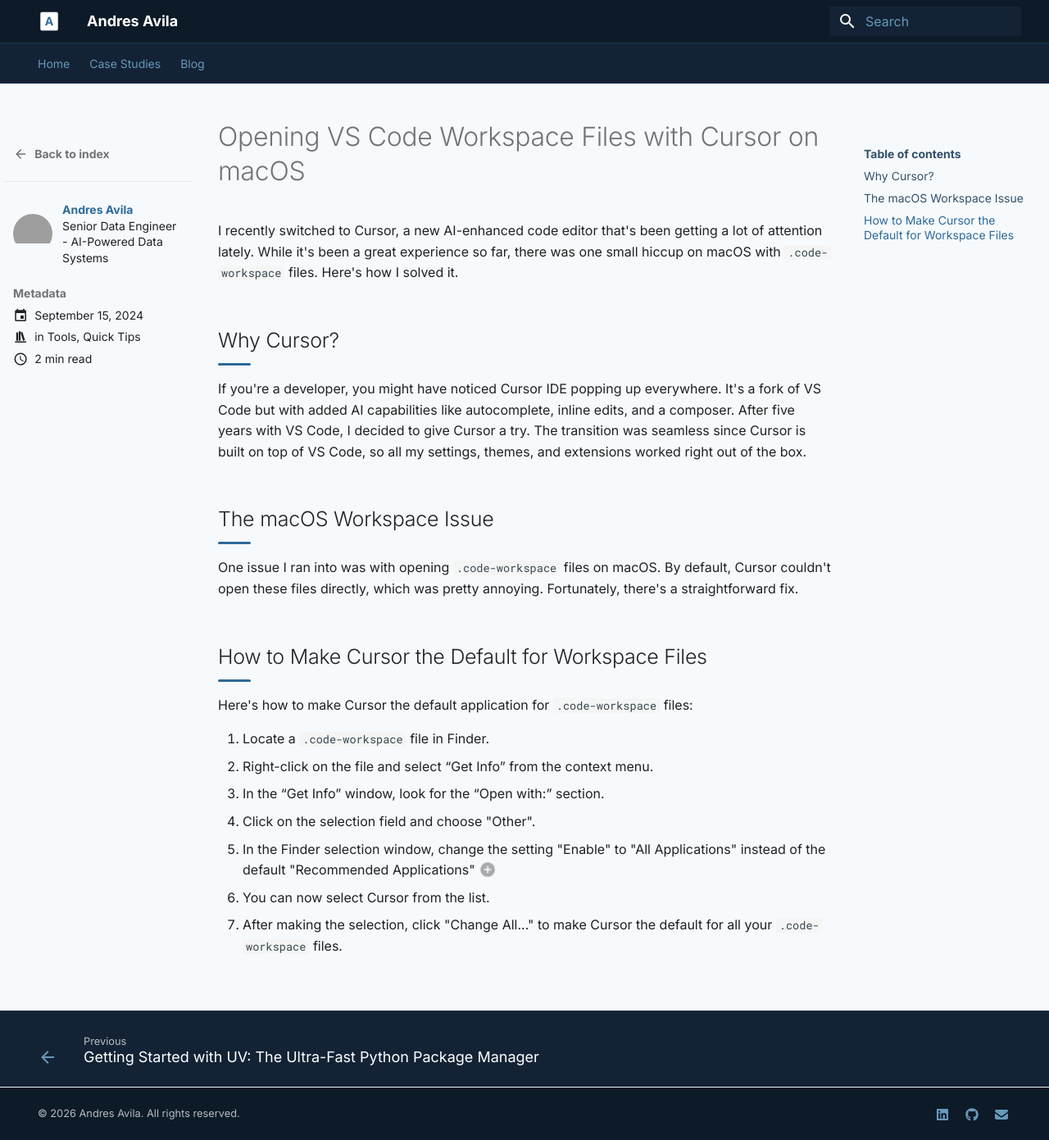
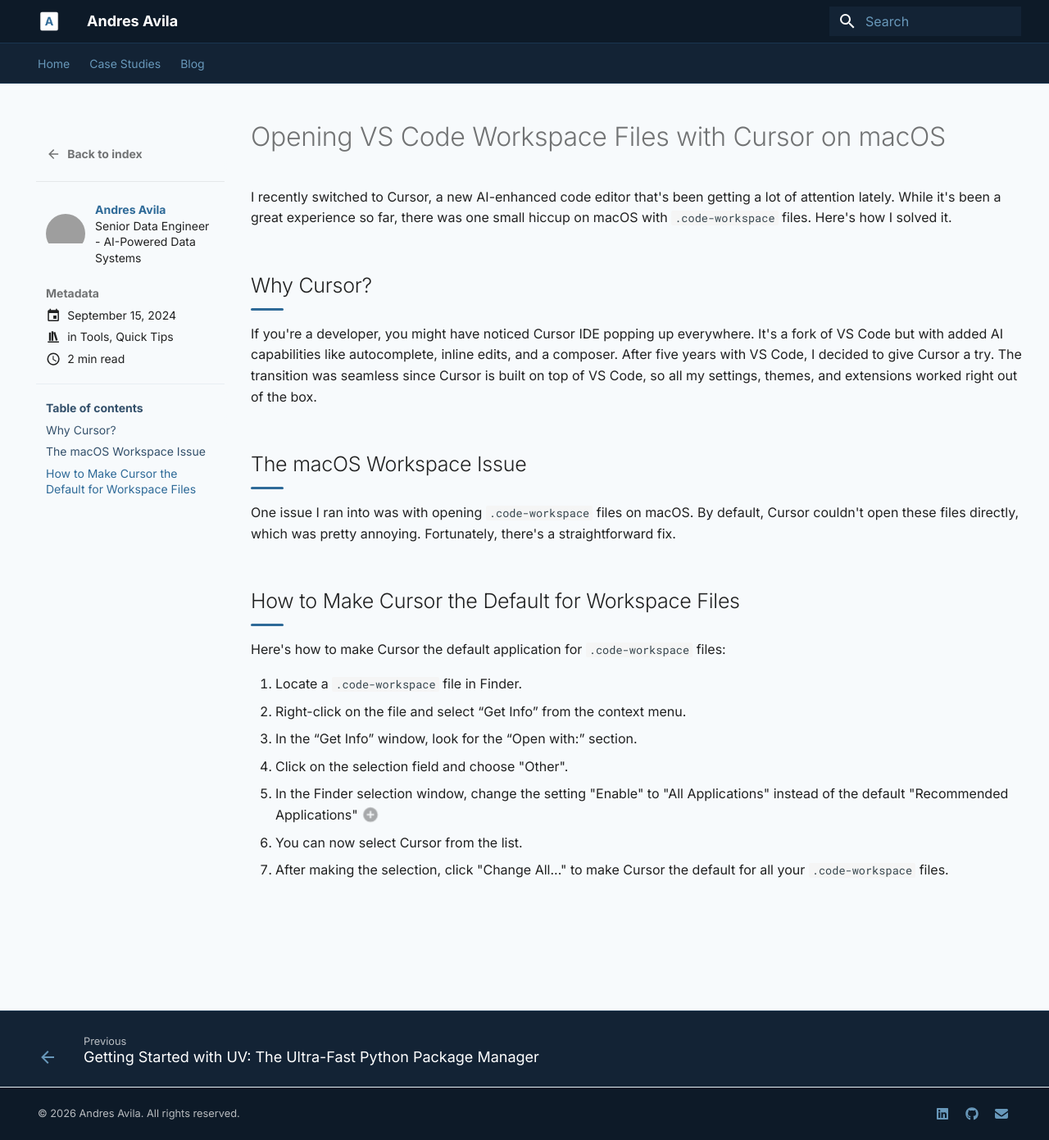
Before and after one commit to AndrewBackstret/andresavila-mkdocs, an MkDocs documentation site: the page built from docs/blog/posts/cursor-code-workspace-files.md, in a window 1280 px wide and 1391 px high. Shown: the whole window at 82% size. Built offline with MkDocs 1.6.1 and Material for MkDocs 9.7.7, drawn with Linux system fonts in a browser that asks for light colours.

Commit message:
Final adjustments on Blog part

```diff
--- /dev/null
+++ b/docs/javascripts/blog-toc.js
@@ -0,0 +1,16 @@
+/*
+ * Blog posts: move the Table of Contents (Material's secondary sidebar) into the
+ * post metadata sidebar, so it stacks directly below the author/metadata block in
+ * the left column. The two live in different parents, so this can't be done in CSS.
+ *
+ * `document$` is provided by Material for MkDocs and fires on every (instant) page
+ * load, so the relocation survives client-side navigation.
+ */
+document$.subscribe(function () {
+  var postInner = document.querySelector(".md-sidebar--post .md-sidebar__inner.md-post");
+  var toc = document.querySelector(".md-sidebar--secondary .md-nav--secondary");
+
+  if (postInner && toc && !postInner.contains(toc)) {
+    postInner.appendChild(toc);
+  }
+});
--- a/docs/stylesheets/extra.css
+++ b/docs/stylesheets/extra.css
@@ -715,3 +715,33 @@
 .md-nav--secondary .md-nav__link:hover {
   color: #2E6A98 !important;
 }
+
+/* ── Blog post: TOC relocated UNDER the metadata (left column) ───────────── */
+/* The TOC (.md-sidebar--secondary) and the metadata (.md-sidebar--post, nested */
+/* inside .md-content--post) live in different parents, so a small JS moves the */
+/* TOC nav into the metadata sidebar. Here we hide the now-empty right sidebar  */
+/* and style the relocated TOC. See docs/javascripts/blog-toc.js.               */
+.md-main__inner:has(.md-sidebar--post) > .md-sidebar--secondary {
+  display: none;
+}
+
+/* Relocated TOC, sitting below the metadata */
+.md-sidebar--post .md-nav--secondary {
+  margin-top: 1rem;
+  padding-top: 1rem;
+  border-top: 1px solid #E8EEF3;
+}
+
+.md-sidebar--post .md-nav--secondary .md-nav__title {
+  padding-left: 0.6rem;
+}
+
+/* Don't glue the metadata/TOC panel to the left edge */
+.md-content--post {
+  padding-left: 2rem;
+}
+
+/* ── Visible left nav (e.g. blog index) — don't glue it to the edge ───────── */
+.md-sidebar--primary:not([hidden]) {
+  padding-left: 2rem;
+}
--- a/mkdocs.yml
+++ b/mkdocs.yml
@@ -53,8 +53,11 @@
       name: Email
 
 extra_css:
-  - stylesheets/extra.css?v=7
-  - stylesheets/hero.css?v=7
+  - stylesheets/extra.css?v=9
+  - stylesheets/hero.css?v=9
+
+extra_javascript:
+  - javascripts/blog-toc.js?v=1
 
 plugins:
   - search
```
